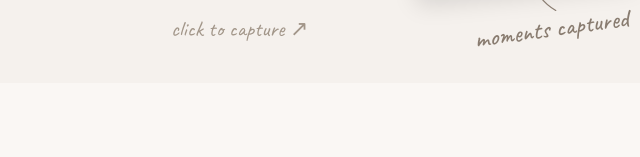
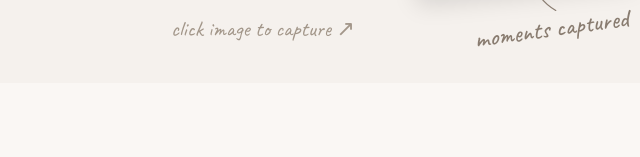
Before and after one commit to Nicholezheng123/try_website, a plain HTML site: page index.html in a window 1280 px wide. Shown: the part 643-800 px from the top of the page, 580-1220 px from the left. Drawn offline with Linux system fonts and the light colour scheme.

Commit message:
Update interaction hint text for image capture

```diff
--- a/index.html
+++ b/index.html
@@ -1228,7 +1228,7 @@ img { display: block; width: 100%; height: 100%; object-fit: cover; }
     <!-- TEMPORARY INTERACTION HINT -->
 
     <div class="photo-hint" aria-hidden="true">
-      click to capture ↗
+      click image to capture ↗
     </div>
 
   </div>
```
